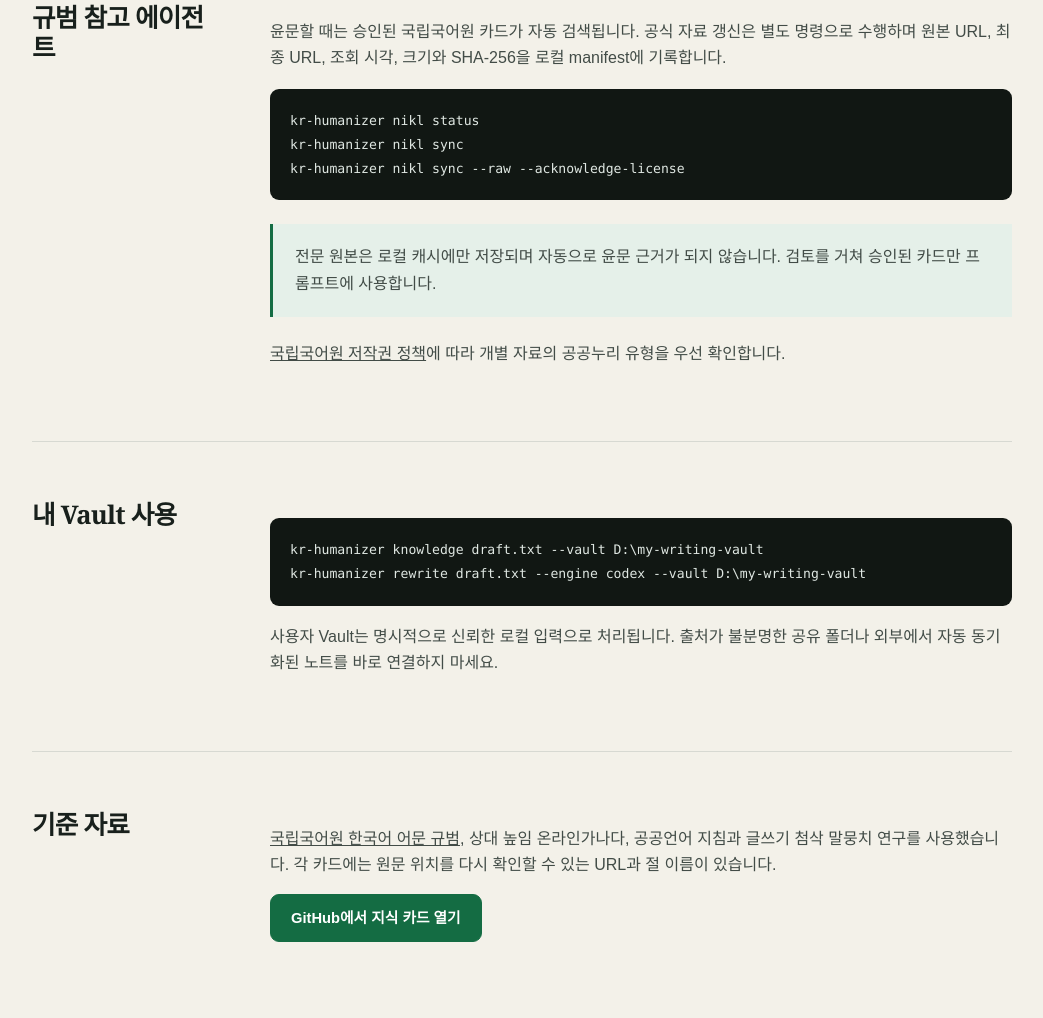
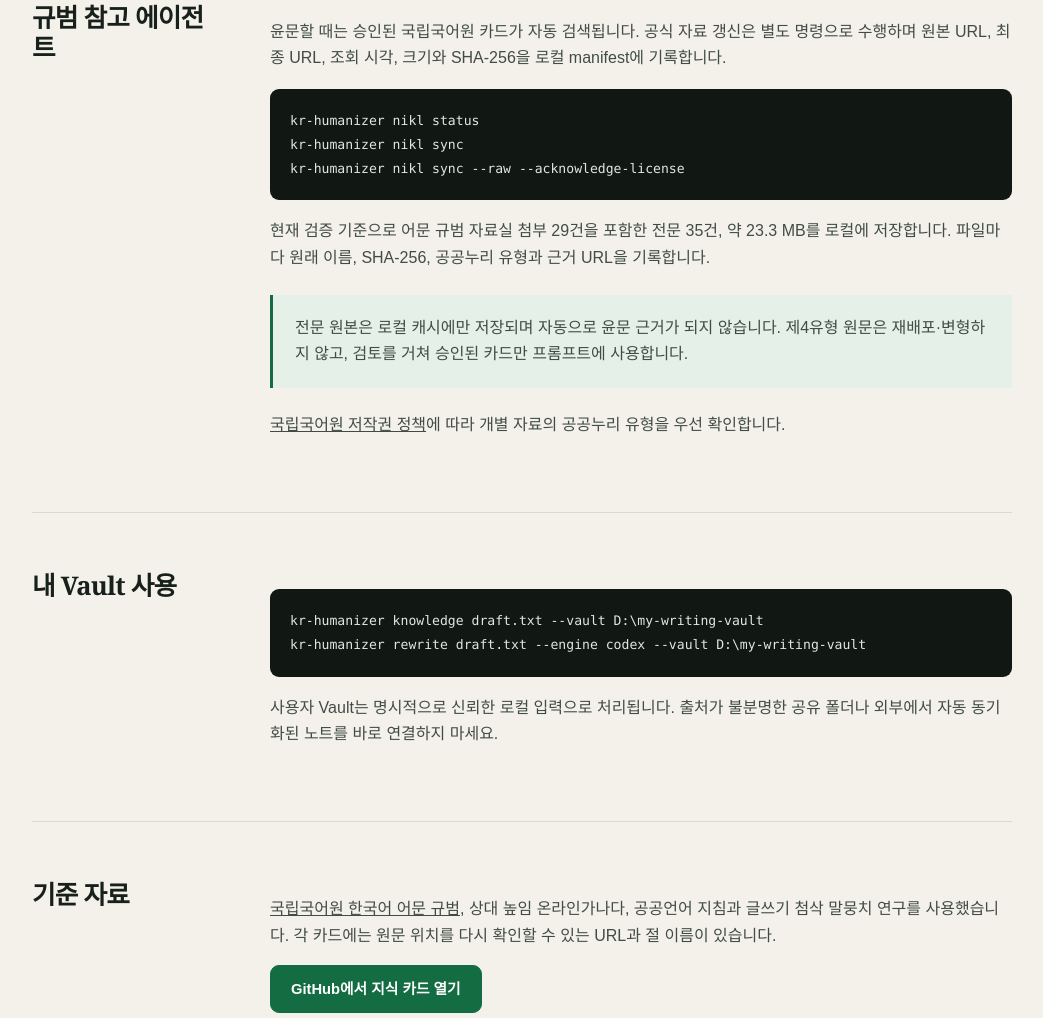
Before and after one commit to kuseumkkrkkr/KR-humanizer, a plain HTML site: page knowledge/index.html in a window 1280 px wide. Shown: the part 2029-3047 px from the top of the page, without its empty margins (118-1161 px from the left). Drawn offline with Linux system fonts and the light colour scheme.

Commit message:
docs: publish NIKL full-text corpus status

```diff
--- a/knowledge/index.html
+++ b/knowledge/index.html
@@ -33,7 +33,7 @@
     <section class="content-section"><h2>검색 과정</h2><div><ol><li>입력 글에서 한국어·영문 토큰과 정확 구문을 찾습니다.</li><li>오표기·특징 구문이 정확히 일치하면 넓은 주제 일치보다 높은 점수를 줍니다.</li><li>윤문 방식과 높임 단계는 이미 관련된 카드의 순위만 미세 조정합니다.</li><li>출처·적용 조건·경계와 함께 최대 8개, 6,000자 이내로 프롬프트에 넣습니다.</li><li>국립국어원 규범과 공개 Skill 관찰이 충돌하면 규범을 우선합니다.</li></ol><p class="callout">검색 결과는 모델에 제공된 후보입니다. 특정 변경에 실제 적용됐다는 증명이나 국립국어원의 공식 판정 결과가 아닙니다.</p></div></section>
     <section class="content-section"><h2>규범 참고 에이전트</h2><div><p>윤문할 때는 승인된 국립국어원 카드가 자동 검색됩니다. 공식 자료 갱신은 별도 명령으로 수행하며 원본 URL, 최종 URL, 조회 시각, 크기와 SHA-256을 로컬 manifest에 기록합니다.</p><pre class="code-block">kr-humanizer nikl status
 kr-humanizer nikl sync
-kr-humanizer nikl sync --raw --acknowledge-license</pre><p class="callout">전문 원본은 로컬 캐시에만 저장되며 자동으로 윤문 근거가 되지 않습니다. 검토를 거쳐 승인된 카드만 프롬프트에 사용합니다.</p><p><a href="https://www.korean.go.kr/front/nuri/pageView.do?mkn=3&amp;page_id=P000189">국립국어원 저작권 정책</a>에 따라 개별 자료의 공공누리 유형을 우선 확인합니다.</p></div></section>
+kr-humanizer nikl sync --raw --acknowledge-license</pre><p>현재 검증 기준으로 어문 규범 자료실 첨부 29건을 포함한 전문 35건, 약 23.3 MB를 로컬에 저장합니다. 파일마다 원래 이름, SHA-256, 공공누리 유형과 근거 URL을 기록합니다.</p><p class="callout">전문 원본은 로컬 캐시에만 저장되며 자동으로 윤문 근거가 되지 않습니다. 제4유형 원문은 재배포·변형하지 않고, 검토를 거쳐 승인된 카드만 프롬프트에 사용합니다.</p><p><a href="https://www.korean.go.kr/front/nuri/pageView.do?mkn=3&amp;page_id=P000189">국립국어원 저작권 정책</a>에 따라 개별 자료의 공공누리 유형을 우선 확인합니다.</p></div></section>
     <section class="content-section"><h2>내 Vault 사용</h2><div><div class="code-block">kr-humanizer knowledge draft.txt --vault D:\my-writing-vault
 kr-humanizer rewrite draft.txt --engine codex --vault D:\my-writing-vault</div><p>사용자 Vault는 명시적으로 신뢰한 로컬 입력으로 처리됩니다. 출처가 불분명한 공유 폴더나 외부에서 자동 동기화된 노트를 바로 연결하지 마세요.</p></div></section>
     <section class="content-section"><h2>기준 자료</h2><div><p><a href="https://www.korean.go.kr/kornorms/m/m_regltn.do">국립국어원 한국어 어문 규범</a>, 상대 높임 온라인가나다, 공공언어 지침과 글쓰기 첨삭 말뭉치 연구를 사용했습니다. 각 카드에는 원문 위치를 다시 확인할 수 있는 URL과 절 이름이 있습니다.</p><p><a class="button primary" href="https://github.com/kuseumkkrkkr/KR-humanizer/tree/main/obsidian-vault">GitHub에서 지식 카드 열기</a></p></div></section>
```
